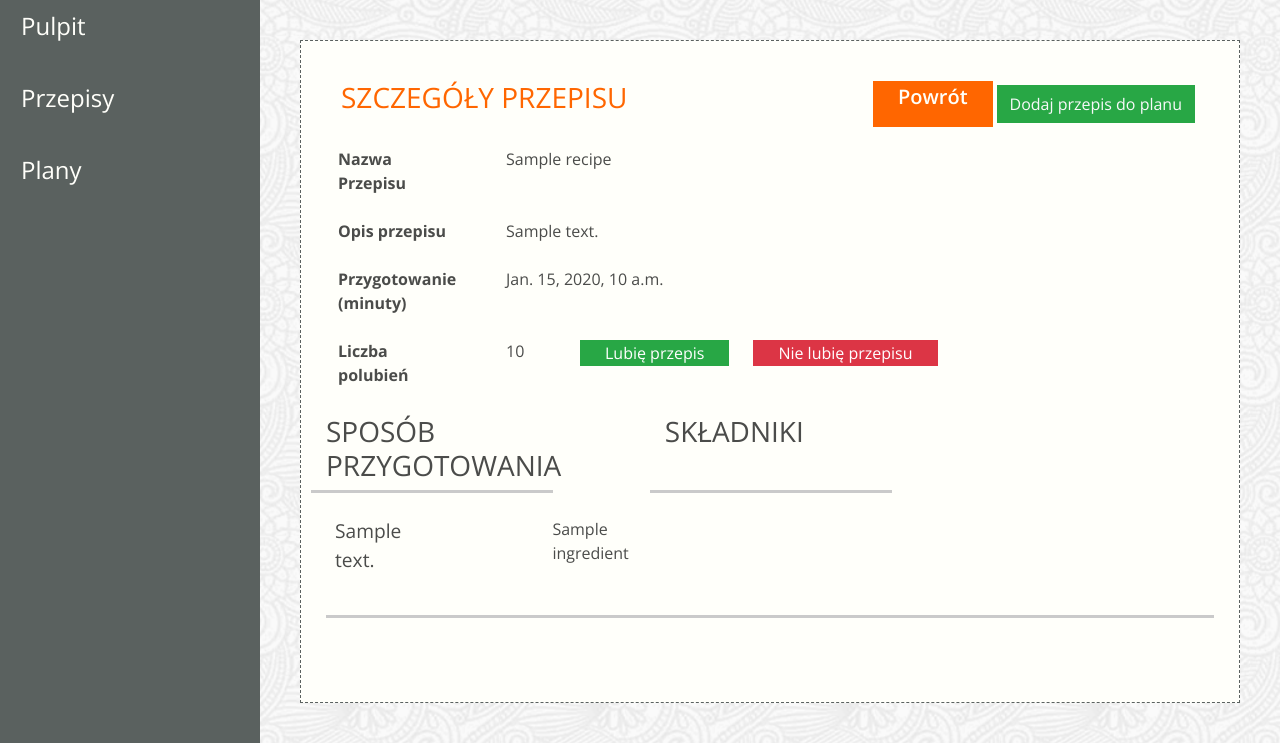
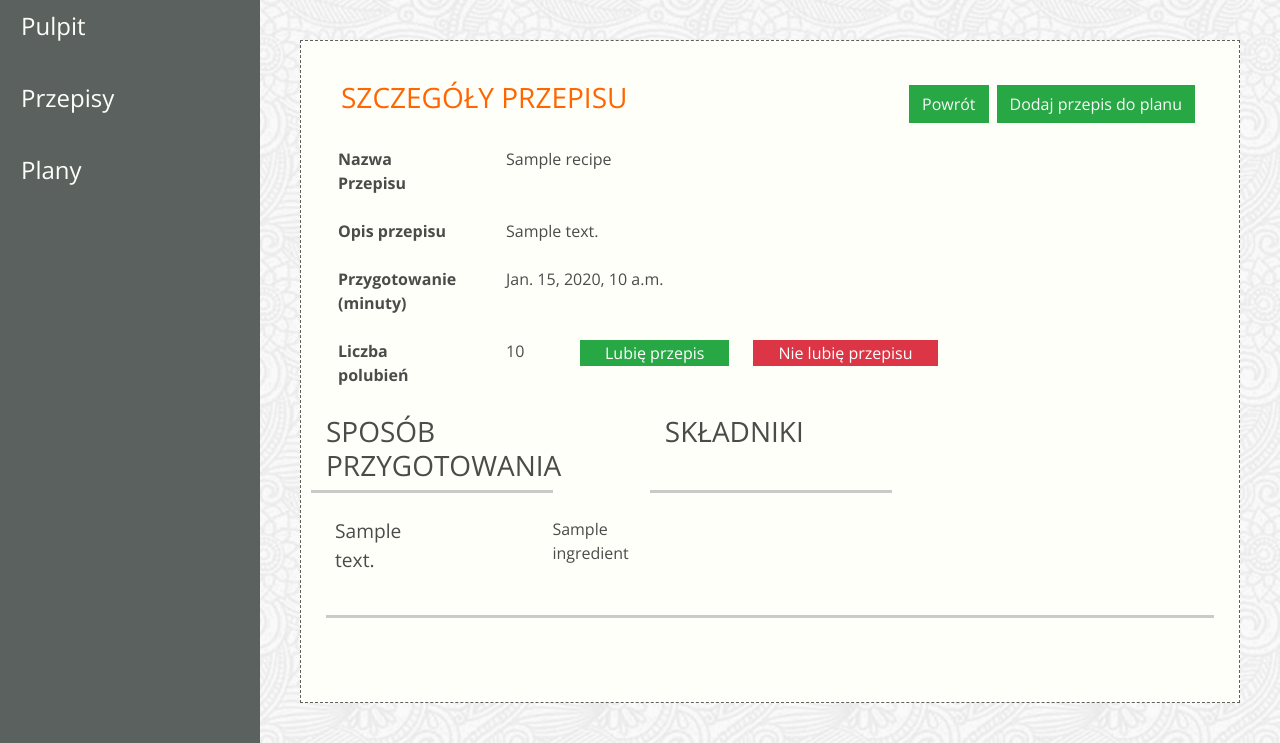
Before and after one commit to scrumlab-warsaw/scrum_project, a Django app: template jedzonko/templates/app-recipe-details.html in a window 1280 px wide. Shown: the part 84-827 px from the top of the page. Run offline with Django 3.2, Linux system fonts and the light colour scheme; the template is opened without the code that fills it: most values are stand-ins (such as "Sample title", 1, 10 or a date in 2020); some libraries are stand-ins or nearby versions; some web fonts are replaced.

Commit message:
poprawki

```diff
--- a/jedzonko/templates/app-recipe-details.html
+++ b/jedzonko/templates/app-recipe-details.html
@@ -8,10 +8,10 @@
             <div class="col"><h3 class="color-header text-uppercase">Szczegóły
                 przepisu</h3></div>
             <div class="col d-flex justify-content-end mb-2">
-                    <a href="/app-recipes.html"
-                        class="btn btn-color rounded-0 pt-0 pb-0 pr-4 pl-4">Powrót</a>
+                    <a href="/recipe/list/"
+                        class="btn btn-success rounded-0 text-light m-1">Powrót</a>
                     <a href="/plan/add-recipe/"
-                        class="btn btn-success rounded-0 text-light m-1"">Dodaj przepis do planu</a>
+                        class="btn btn-success rounded-0 text-light m-1">Dodaj przepis do planu</a>
             </div>
 
         <table class="table borderless">
```
Also changed, not shown: jedzonko/templates/app-recipes.html (+4 -3 lines).
